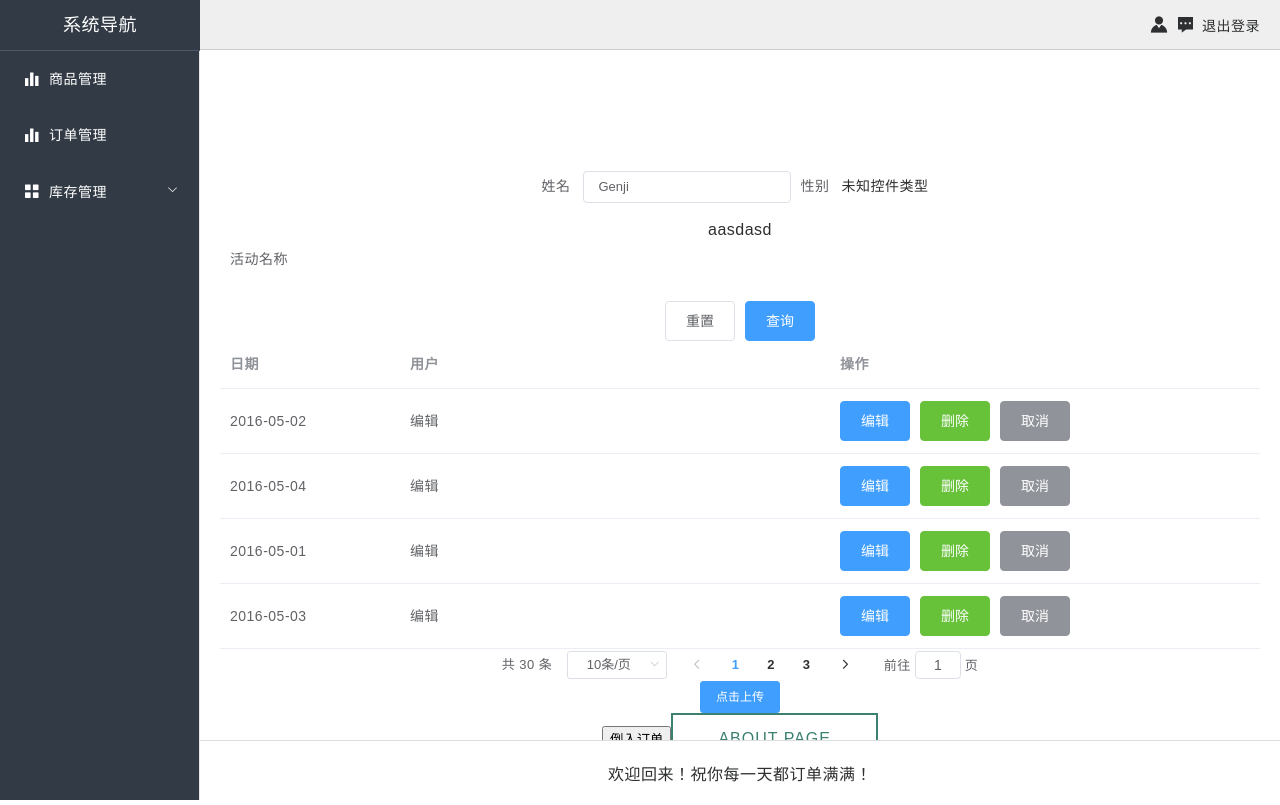
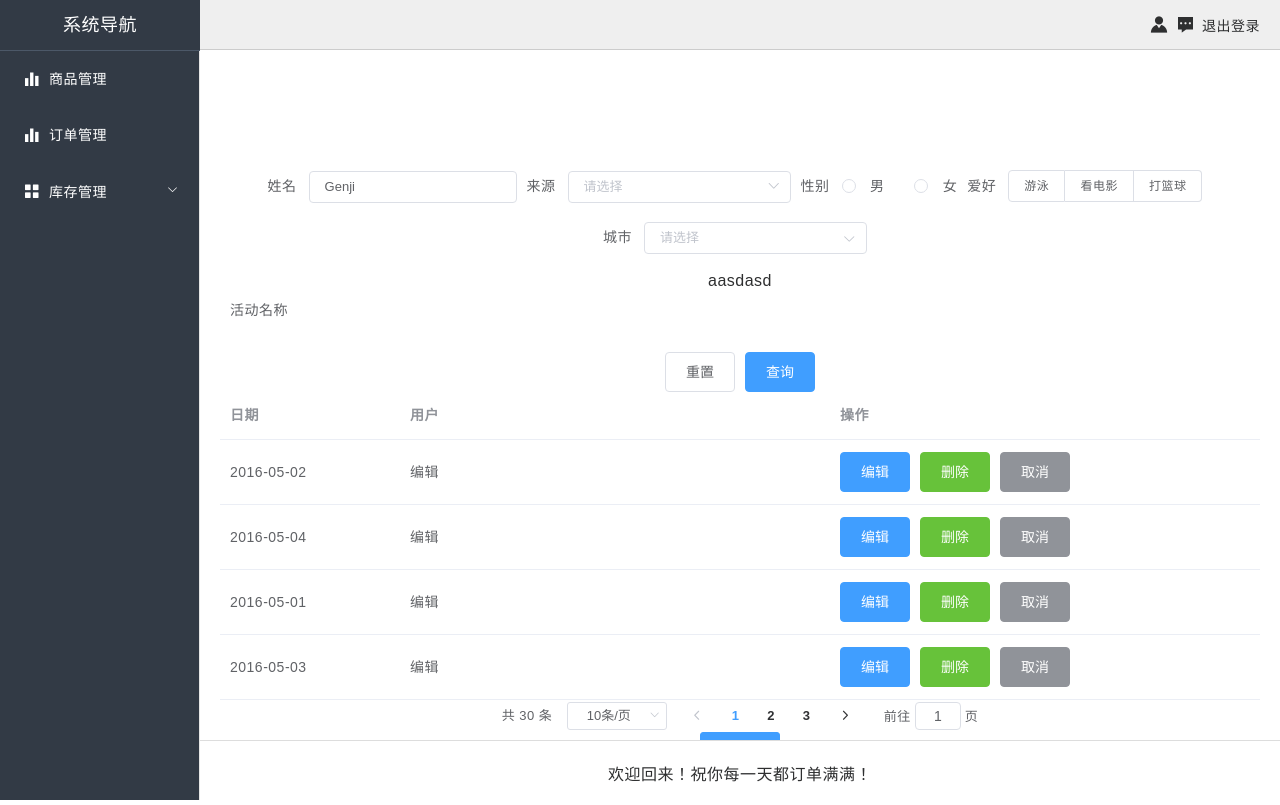
Before and after one commit to Samuel2306/shop, a Nuxt app: page / in a window 1280 px wide. Built offline with nearby package versions, Linux system fonts and the light colour scheme.

Commit message:
动态组件的实现

```diff
--- a/components/DynamicForm.vue
+++ b/components/DynamicForm.vue
@@ -7,7 +7,6 @@
     :label-width="formConfig.labelWidth"
     :size='formConfig.size'
     :status-icon="formConfig.statusIcon">
-    <slot/>
     <dynamic-form-item
       v-for="item in formConfig.formItemList"
       :key="item.key"
--- a/components/DynamicFormItem.vue
+++ b/components/DynamicFormItem.vue
@@ -24,6 +24,62 @@
         :disabled="o.disabled">
       </el-option>
     </el-select>
+    <el-radio-group
+      v-else-if="item.type==='radio'"
+      v-bind="$attrs" v-on="$listeners"
+      :disabled="item.disable"
+      :readonly="item.readonly">
+      <el-radio-button
+        v-if="item.button"
+        v-for="(option,index) in item.options"
+        :key="index"
+        :disabled="option.disabled"
+        :label="option.value">
+        {{option.label}}
+      </el-radio-button>
+      <el-radio
+        v-if="!item.button"
+        v-for="(option,index) in item.options"
+        :key="index"
+        :disabled="option.disabled"
+        :label="option.value">
+        {{option.label}}
+      </el-radio>
+    </el-radio-group>
+    <el-checkbox-group
+      v-else-if="item.type==='checkbox'"
+      v-bind="$attrs" v-on="$listeners"
+      :max="item.max"
+      :min="item.min"
+      :disabled="item.disable"
+      :readonly="item.readonly">
+      <el-checkbox-button
+        v-if="item.button"
+        v-for="(option,index) in item.options"
+        :key="index"
+        :disabled="option.disabled"
+        :label="option.value">
+        {{option.label}}
+      </el-checkbox-button>
+      <el-checkbox
+        v-if="!item.button"
+        v-for="(option,index) in item.options"
+        :key="index"
+        :disabled="option.disabled"
+        :label="option.value">
+        {{option.label}}
+      </el-checkbox>
+    </el-checkbox-group>
+
+    <el-cascader
+      v-else-if="item.type==='cascader'"
+      :options="item.options"
+      :props="item.props"
+      @change="changeCascader"
+      :show-all-levels="false"
+      collapse-tags
+      clearable>
+    </el-cascader>
     <span v-else>未知控件类型</span>
   </el-form-item>
 </template>
@@ -36,6 +92,11 @@
         type: Object,
         required: true
       }
+    },
+    methods: {
+      changeCascader(value){
+        this.$emit('input', value)
+      }
     }
   }
 </script>
--- a/pages/index.vue
+++ b/pages/index.vue
@@ -159,7 +159,10 @@
         ],
         formData: {
           "name": "Genji",
-          "gender": "1"
+          "gender": "1",
+          "origin": "",
+          "love": [],
+          "city": [],
         },
         formConfig: {
           "inline": true,
@@ -180,6 +183,20 @@
               "subtype": "text"
             },
             {
+              "type": "select",
+              "label": "来源",
+              "multiple": false,
+              "multipleLimit": 3,
+              "value": "",
+              "placeholder": "请输入姓名",
+              "rules": [],
+              "key": "origin",
+              "options": [
+                {"label": "精品商城","value": "PT001"},
+                {"label": "车商城","value": "PT003"}
+              ]
+            },
+            {
               "type": "radio",
               "label": "性别",
               "value": "",
@@ -189,16 +206,99 @@
               "key": "gender",
               "options": [
                 {
-                  "value": "1",
+                  "value": 1,
                   "label": "男",
                   "disabled": false
                 },
                 {
-                  "value": "0",
+                  "value": 0,
                   "label": "女",
                   "disabled": false
                 }
               ]
+            },
+            {
+              "type": "checkbox",
+              "label": "爱好",
+              "value": [],
+              "button": true,
+              "border": true,
+              "rules": [],
+              "key": "love",
+              "min": 0,
+              "max": 100,
+              "options": [
+                {
+                  "value": "1",
+                  "label": "游泳",
+                  "disabled": false
+                },
+                {
+                  "value": "2",
+                  "label": "看电影",
+                  "disabled": false
+                },
+                {
+                  "value": "3",
+                  "label": "打篮球",
+                  "disabled": false
+                }
+              ]
+            },
+            {
+              "type": "cascader",
+              "label": "城市",
+              "value": [],
+              "rules": [],
+              "key": "city",
+              props: { multiple: true },
+              "options": [{
+                value: 1,
+                label: '东南',
+                children: [{
+                  value: 2,
+                  label: '上海',
+                  children: [
+                    { value: 3, label: '普陀' },
+                    { value: 4, label: '黄埔' },
+                    { value: 5, label: '徐汇' }
+                  ]
+                }, {
+                  value: 7,
+                  label: '江苏',
+                  children: [
+                    { value: 8, label: '南京' },
+                    { value: 9, label: '苏州' },
+                    { value: 10, label: '无锡' }
+                  ]
+                }, {
+                  value: 12,
+                  label: '浙江',
+                  children: [
+                    { value: 13, label: '杭州' },
+                    { value: 14, label: '宁波' },
+                    { value: 15, label: '嘉兴' }
+                  ]
+                }]
+              }, {
+                value: 17,
+                label: '西北',
+                children: [{
+                  value: 18,
+                  label: '陕西',
+                  children: [
+                    { value: 19, label: '西安' },
+                    { value: 20, label: '延安' }
+                  ]
+                }, {
+                  value: 21,
+                  label: '新疆维吾尔族自治区',
+                  children: [
+                    { value: 22, label: '乌鲁木齐' },
+                    { value: 23, label: '克拉玛依' }
+                  ]
+                }]
+              }]
             }
           ]
         }
```
